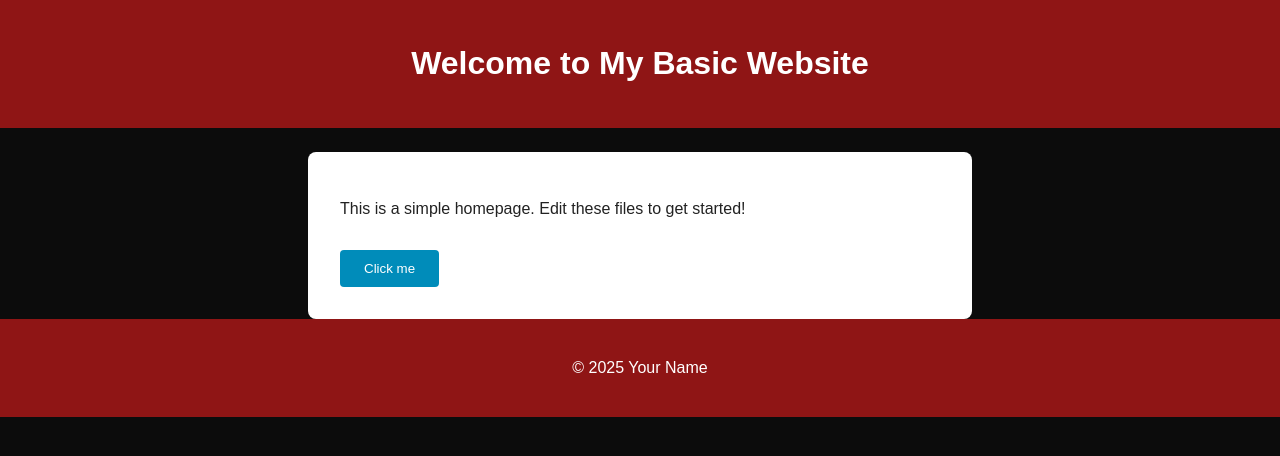
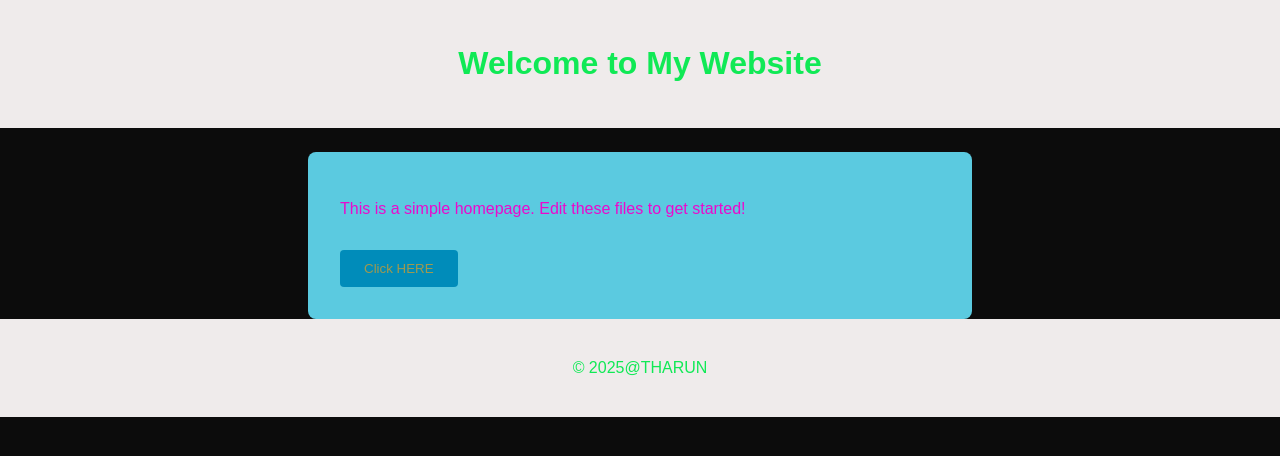
Before and after one commit to tharunnaidu87-lab/Repository-4, a plain HTML site: page index.html in a window 1280 px wide. Drawn offline with Linux system fonts and the light colour scheme.

Commit message:
Initial commit

```diff
--- a/index.html
+++ b/index.html
@@ -8,14 +8,14 @@
 </head>
 <body>
     <header>
-        <h1>Welcome to My Basic Website</h1>
+        <h1>Welcome to My Website</h1>
     </header>
     <main>
         <p>This is a simple homepage. Edit these files to get started!</p>
-        <button id="helloBtn">Click me</button>
+        <button id="helloBtn">Click HERE</button>
     </main>
     <footer>
-        <p>&copy; 2025 Your Name</p>
+        <p>&copy; 2025@THARUN</p>
     </footer>
     <script src="script.js"></script>
 </body>
--- a/script.js
+++ b/script.js
@@ -1,3 +1,3 @@
 document.getElementById('helloBtn').addEventListener('click', () => {
-    alert('Hello! Thanks for clicking the button Visit again!!.');
+    alert('Hello!! Thanks for clicking the button Visit again!!.');
 });
--- a/styles.css
+++ b/styles.css
@@ -3,12 +3,12 @@ body {
     margin: 0;
     padding: 0;
     background-color: #0c0c0c;
-    color: #222;
+    color: #eb09cd;
 }
 
 header, footer {
-    background-color: #8f1515;
-    color: #fff;
+    background-color: #efebeb;
+    color: #10e955;
     padding: 1.5rem;
     text-align: center;
 }
@@ -17,7 +17,7 @@ main {
     padding: 2rem;
     max-width: 600px;
     margin: auto;
-    background: #fff;
+    background: #5bcae0;
     border-radius: 8px;
     margin-top: 24px;
 }
@@ -26,12 +26,12 @@ button {
     padding: 0.7rem 1.5rem;
     margin-top: 1rem;
     background-color: #008CBA;
-    color: #fff;
+    color: #a0994f;
     border: none;
     border-radius: 4px;
     cursor: pointer;
 }
 
 button:hover {
-    background-color: #e1e5e6;
+    background-color: #1a0101;
 }
```
